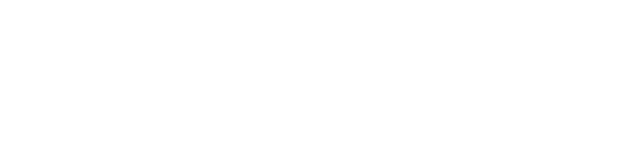
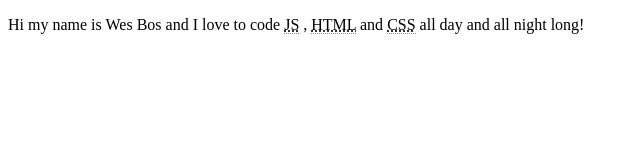
Before and after one commit to cybk/Es6Practice, a plain HTML site: page 03 - Template string/tagged-templates-dictionary.html in a window 1280 px wide. Shown: the whole page, without its empty margins (0-640 px from the left). Drawn offline with Linux system fonts and the light colour scheme.

Commit message:
some new excersize with tagged templates

```diff
--- a/03 - Template string/tagged-templates-dictionary.html
+++ b/03 - Template string/tagged-templates-dictionary.html
@@ -25,6 +25,27 @@
   const first = 'Wes';
   const last = 'Bos';
 
+  function addAbbreviations(strings, ...values){
+    const abbreviated = values.map(mp => {
+      if (dict[mp]){
+        return `<abbr title='${dict[mp]}'>${mp}</abbr>`
+      }
+
+      return mp;
+    });
+
+    return strings.reduce((sentence, string, i) => {
+      return `${sentence} ${string} ${abbreviated[i]||''}`;
+    }, '')
+  }
+
+  const sentence = addAbbreviations`Hi my name is ${first} ${last} and I love to code ${'JS'}, ${'HTML'} and ${'CSS'} all day and all night long!`
+
+  const bio = document.querySelector('.bio');
+  const p =  document.createElement('p');
+
+  p.innerHTML = sentence;
+  bio.appendChild(p);
 </script>
 </body>
 </html>
```
